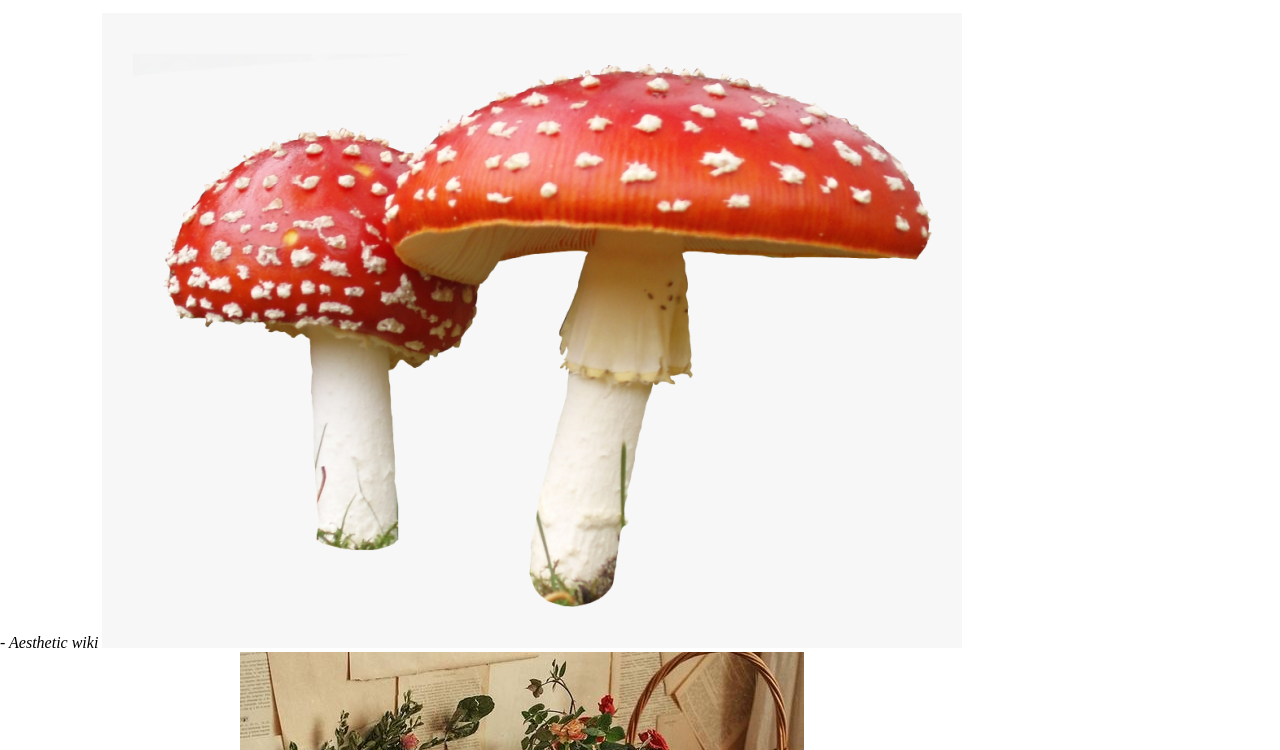
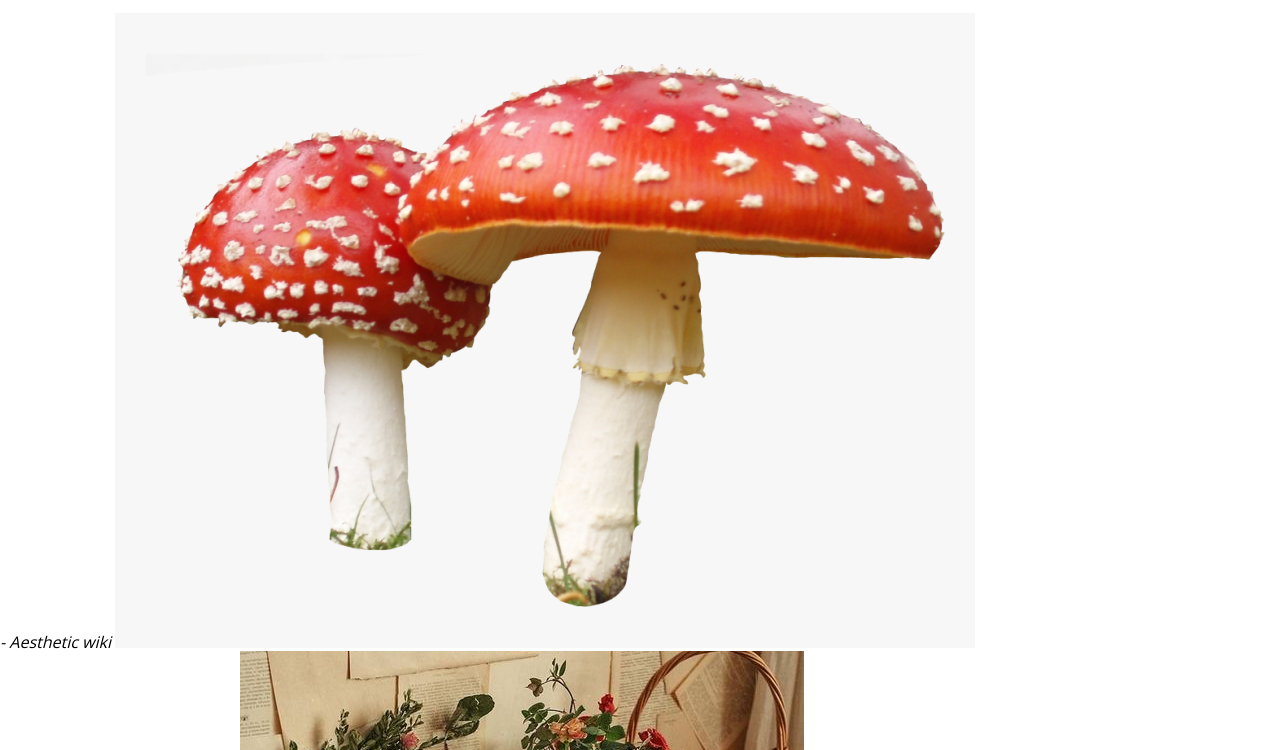
Before and after one commit to Eracom-ID381/cms-site-communaute-nonof1, a plain HTML site: page index.html in a window 1280 px wide. Shown: the part 142-892 px from the top of the page. Drawn offline with nearby package versions, Linux system fonts and the light colour scheme.

Commit message:
Added font variable

```diff
--- a/index.html
+++ b/index.html
@@ -5,6 +5,7 @@
 <head>
 	<link rel="icon" href="favicon.ico" />
 	<link rel="stylesheet" href="/css/styles.css">
+	<link href="https://fonts.googleapis.com/css2?family=Open+Sans&display=swap" rel="stylesheet">
 	<meta charset="utf-8">
 	<title>Cottagecore - Community website</title>
 </head>
--- a/sass/styles.scss
+++ b/sass/styles.scss
@@ -1,6 +1,11 @@
 @import "_includes/reset.scss";
 @import "_includes/variables.scss";
 @import "_includes/mixins.scss";
+$primary-font: 'Open Sans', sans-serif;
+
+body {
+	font-family: $primary-font;
+}
 
 a {
 	text-decoration: none;
@@ -10,6 +15,10 @@ header {
 	display: grid;
 	grid-template-columns: (6,1fr);
 	grid-auto-rows: auto;
+}
+
+section {
+	height: 100 vh;
 }
 
 .text-middle {
```
Also changed, not shown: css/styles.css, 1 other file.
